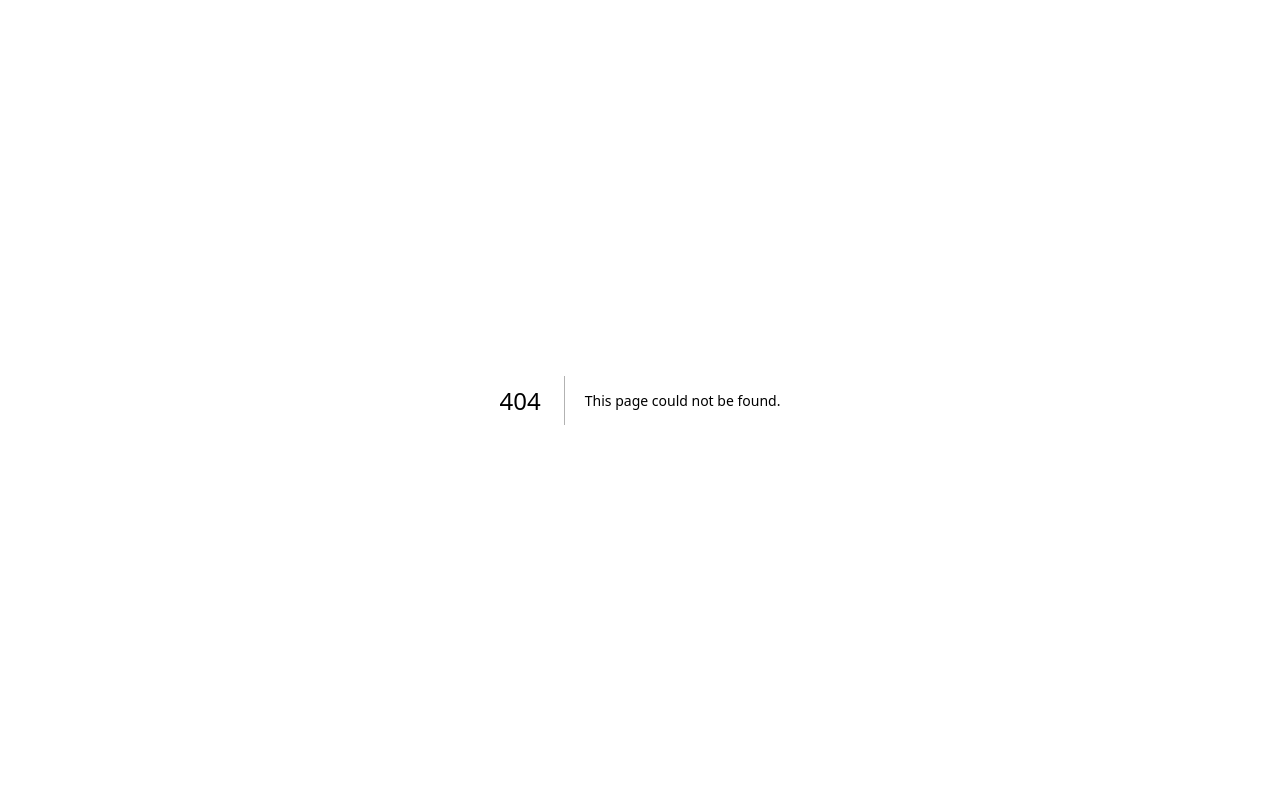
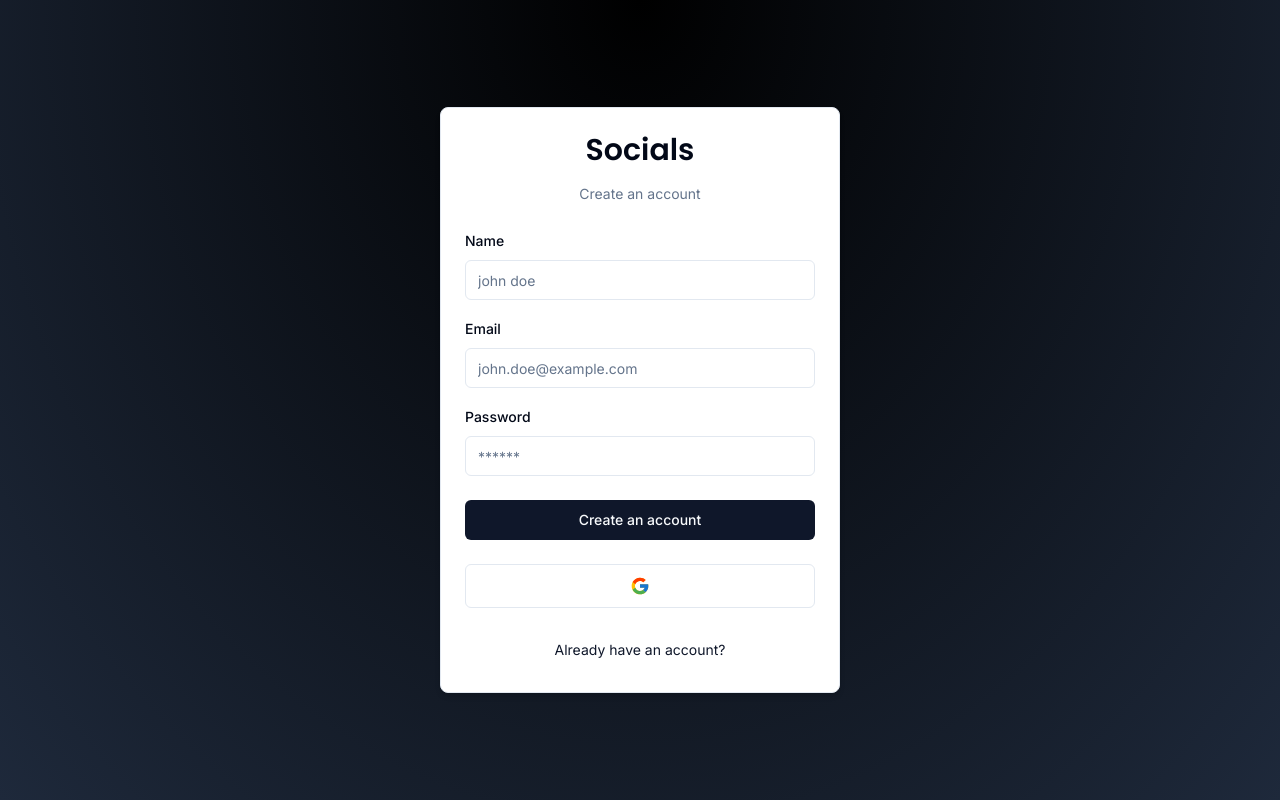
Before and after one commit to mahmudlukman/social, a Next.js app: page /auth/register in a window 1280 px wide. Before the commit this address had no page. Built offline with nearby package versions, Linux system fonts and the light colour scheme.

Commit message:
register server action added

```diff
--- /dev/null
+++ b/app/auth/register/page.tsx
@@ -0,0 +1,7 @@
+import { RegisterForm } from '@/components/auth/RegisterForm';
+
+const Register = () => {
+  return <RegisterForm />;
+};
+
+export default Register;
--- a/app/page.tsx
+++ b/app/page.tsx
@@ -2,6 +2,7 @@
 import { Button } from '@/components/ui/button';
 import { cn } from '@/lib/utils';
 import { Poppins } from 'next/font/google';
+import Image from 'next/image';
 
 const font = Poppins({
   subsets: ['latin'],
@@ -12,6 +13,8 @@
   return (
     <main className="flex h-full flex-col items-center justify-center bg-[radial-gradient(ellipse_at_top,_var(--tw-gradient-stops))] from-black to-slate-800">
       <div className="space-y-6 text-center">
+        <div className="flex gap-4">
+          <Image src="/logo.svg" alt="logo" width={68} height={68} />
           <h1
             className={cn(
               'text-6xl font-semibold text-white drop-shadow-md',
@@ -20,6 +23,7 @@
           >
             Socials
           </h1>
+        </div>
         <p className="text-white text-lg">A The best social media app</p>
         <div>
           <LoginButton>
--- /dev/null
+++ b/components/auth/RegisterForm.tsx
@@ -0,0 +1,123 @@
+'use client';
+
+import * as z from 'zod';
+import { useState, useTransition } from 'react';
+import { CardWrapper } from './CardWrapper';
+import { useForm } from 'react-hook-form';
+import { zodResolver } from '@hookform/resolvers/zod';
+import { Input } from '@/components/ui/input';
+import {
+  Form,
+  FormControl,
+  FormField,
+  FormItem,
+  FormLabel,
+  FormMessage,
+} from '@/components/ui/form';
+import { RegisterSchema } from '@/lib/schemas';
+import { Button } from '../ui/button';
+import { FormError } from '../../components/auth/Feedback/FormError';
+import { FormSuccess } from '../../components/auth/Feedback/FormSuccess';
+import { register } from '@/lib/actions/auth/register';
+
+
+export const RegisterForm = () => {
+  const [error, setError] = useState<string | undefined>('');
+  const [success, setSuccess] = useState<string | undefined>('');
+  const [isPending, startTransition] = useTransition();
+
+  const form = useForm<z.infer<typeof RegisterSchema>>({
+    resolver: zodResolver(RegisterSchema),
+    defaultValues: {
+      name: '',
+      email: '',
+      password: '',
+    },
+  });
+
+  const onSubmit = (values: z.infer<typeof RegisterSchema>) => {
+    setError('');
+    setSuccess('');
+
+    startTransition(() => {
+      register(values).then((data) => {
+        setError(data.error);
+        setSuccess(data.success);
+      });
+    });
+  };
+
+  return (
+    <CardWrapper
+      headerLabel="Create an account"
+      backButtonLabel="Already have an account?"
+      backButtonHref="/auth/login"
+      showSocial
+    >
+      <Form {...form}>
+        <form onSubmit={form.handleSubmit(onSubmit)} className="space-y-6">
+          <div className="space-y-4">
+            <FormField
+              control={form.control}
+              name="name"
+              render={({ field }) => (
+                <FormItem>
+                  <FormLabel>Name</FormLabel>
+                  <FormControl>
+                    <Input
+                      {...field}
+                      disabled={isPending}
+                      placeholder="john doe"
+                    />
+                  </FormControl>
+                  <FormMessage />
+                </FormItem>
+              )}
+            />
+            <FormField
+              control={form.control}
+              name="email"
+              render={({ field }) => (
+                <FormItem>
+                  <FormLabel>Email</FormLabel>
+                  <FormControl>
+                    <Input
+                      {...field}
+                      disabled={isPending}
+                      placeholder="john.doe@example.com"
+                      type="email"
+                    />
+                  </FormControl>
+                  <FormMessage />
+                </FormItem>
+              )}
+            />
+            <FormField
+              control={form.control}
+              name="password"
+              render={({ field }) => (
+                <FormItem>
+                  <FormLabel>Password</FormLabel>
+                  <FormControl>
+                    <Input
+                      {...field}
+                      disabled={isPending}
+                      placeholder="******"
+                      type="password"
+                    />
+                  </FormControl>
+                  <FormMessage />
+                </FormItem>
+              )}
+            />
+          </div>
+          <FormError message={error} />
+          <FormSuccess message={success} />
+          <Button type="submit" disabled={isPending} className="w-full">
+            Create an account
+          </Button>
+        </form>
+      </Form>
+    </CardWrapper>
+  );
+};
--- /dev/null
+++ b/lib/actions/auth/register.tsx
@@ -0,0 +1,12 @@
+"use server"
+import * as z from "zod"
+import { RegisterSchema } from "@/lib/schemas"
+
+export const register = async (values: z.infer<typeof RegisterSchema>) => {
+  const validatedFields = RegisterSchema.safeParse(values);
+
+  if (!validatedFields.success) {
+    return { error: 'Invalid fields!' };
+  }
+  return {success: "Email sent!"}
+}
```
Lines whose indentation alone changed are shown as unchanged.
